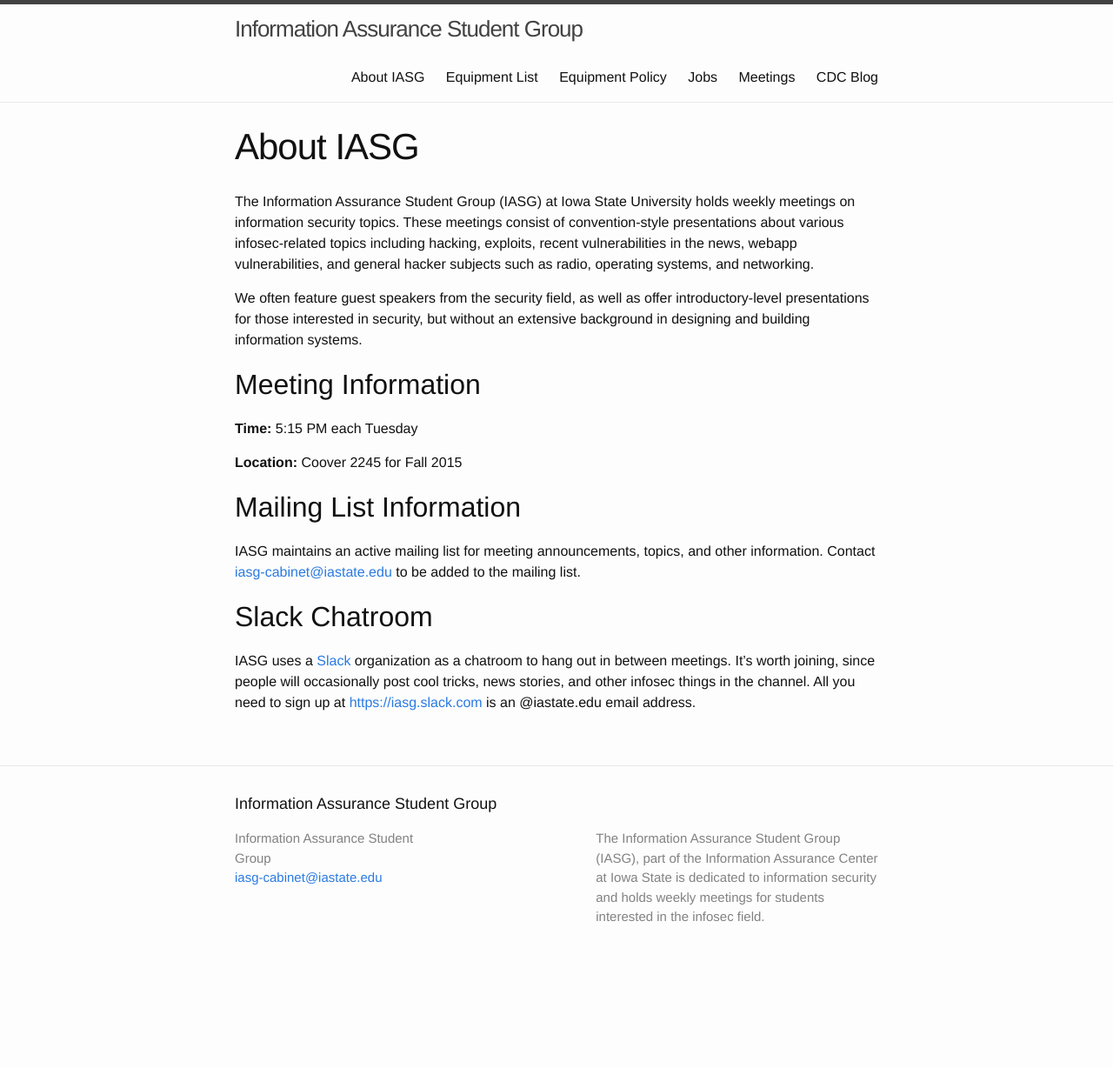
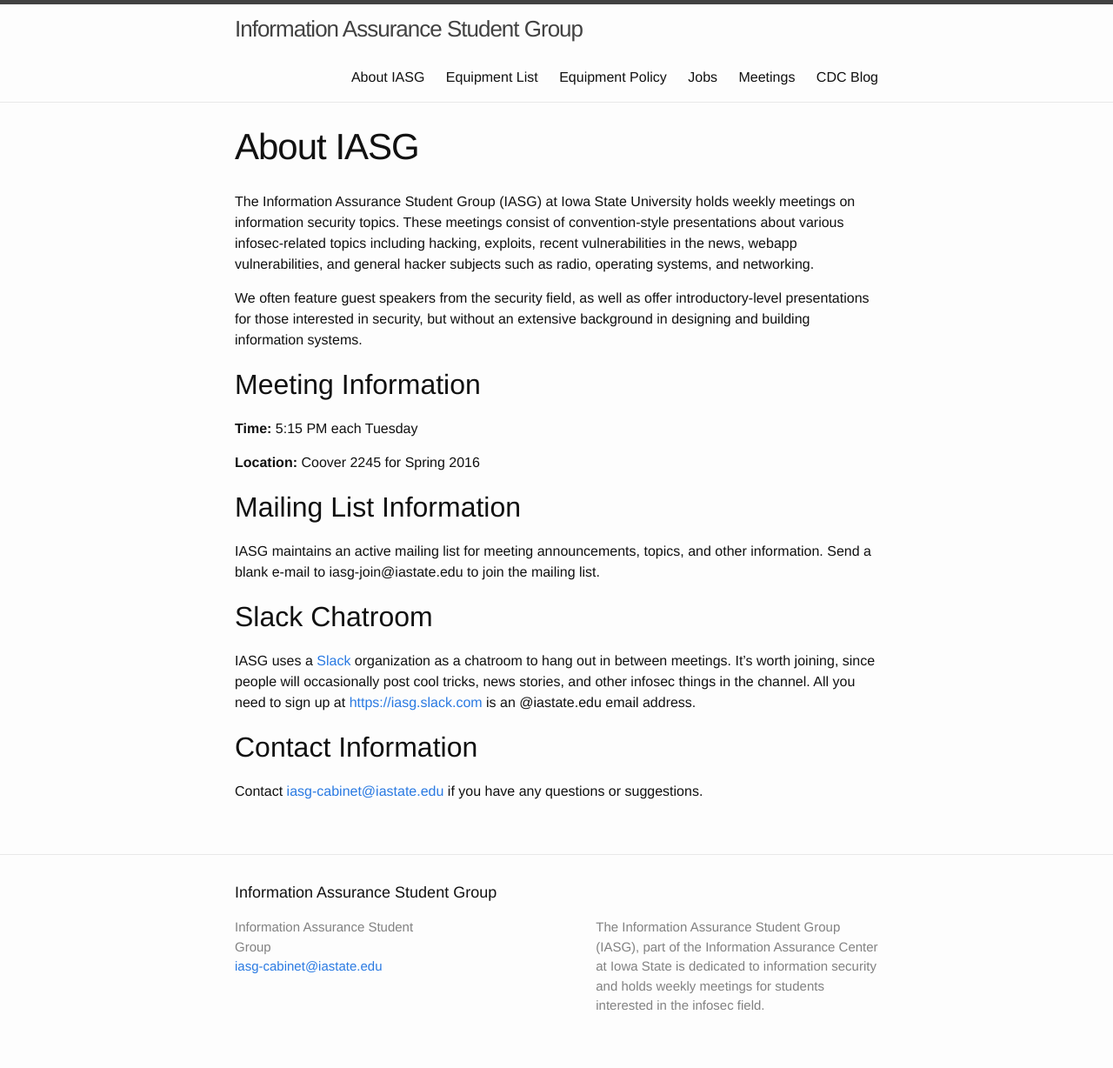
Before and after one commit to IASG/iasg.github.io, a Jekyll site: the page built from about.md, in a window 1280 px wide. Shown: the whole page at 87% size. Built offline with Jekyll 4.4.1, drawn with Linux system fonts in a browser that asks for light colours; before the commit the page ends 1126 px from its top, so only the background shows below that.

Commit message:
Update about.md

```diff
--- a/about.md
+++ b/about.md
@@ -21,14 +21,15 @@ Meeting Information
 
 **Time:** 5:15 PM each Tuesday
 
-**Location:** Coover 2245 for Fall 2015
+**Location:** Coover 2245 for Spring 2016
 
 
 Mailing List Information
 ------------------------
 
 IASG maintains an active mailing list for meeting announcements, topics, and
-other information. Contact <{{ site.email }}> to be added to the mailing list.
+other information. Send a blank e-mail to iasg-join@iastate.edu to join the mailing list.
+
 
 Slack Chatroom
 --------------
@@ -38,3 +39,7 @@ between meetings. It's worth joining, since people will occasionally post cool
 tricks, news stories, and other infosec things in the channel. All you need to
 sign up at <https://iasg.slack.com> is
 an @iastate.edu email address.
+
+Contact Information
+--------------
+Contact <{{ site.email }}> if you have any questions or suggestions.
```
